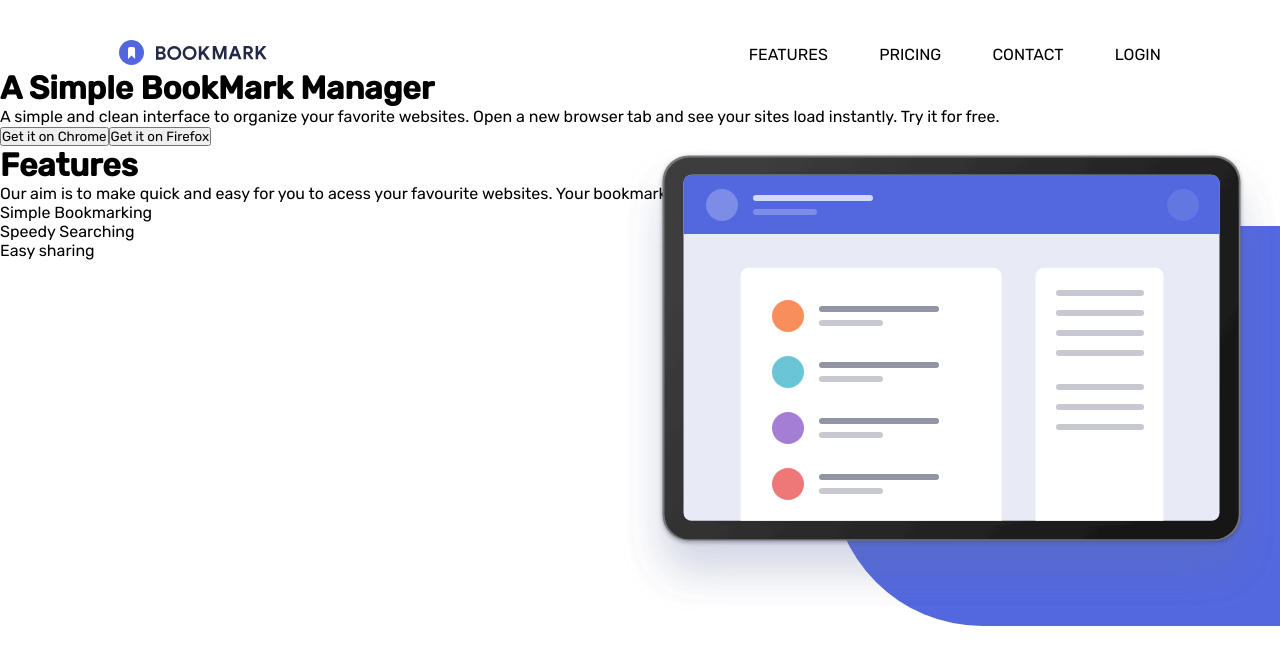
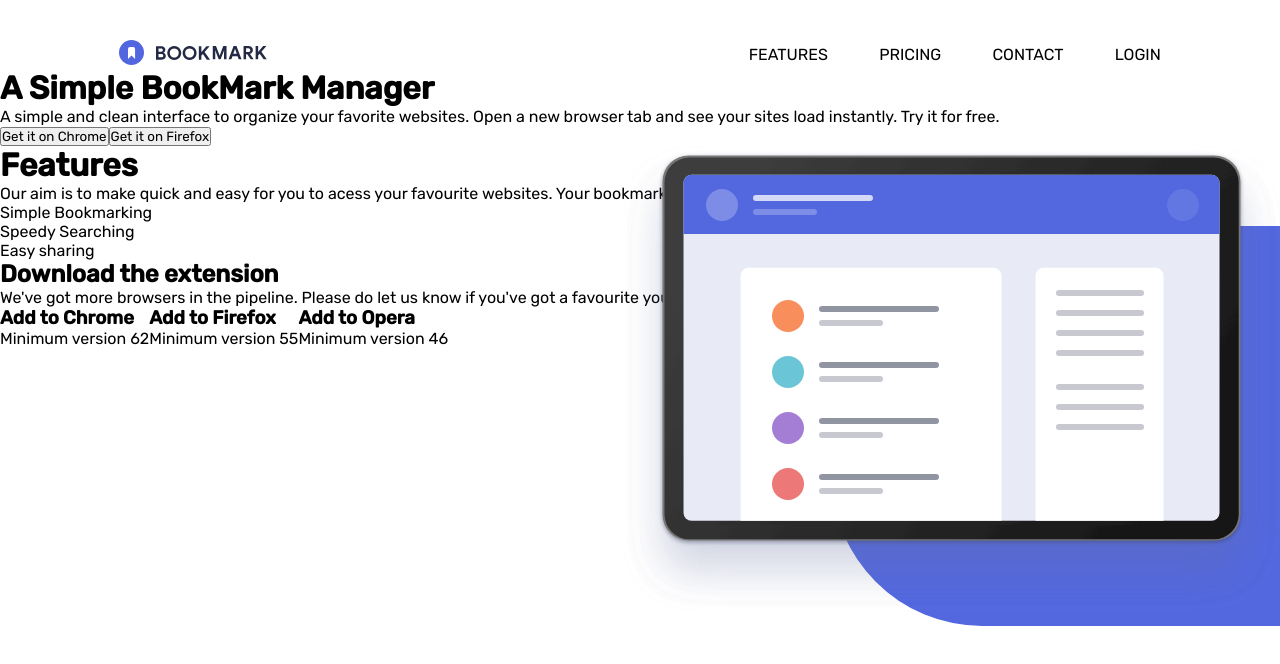
Before and after one commit to matheush9/bookmark-page-nextjs, a Next.js app: page / in a window 1280 px wide. Shown: the top 664 px of the page. Built offline with nearby package versions, Linux system fonts and the light colour scheme.

Commit message:
extension

```diff
--- a/src/components/Extension/extension.module.scss
+++ b/src/components/Extension/extension.module.scss
@@ -0,0 +1,5 @@
+.component {
+  .browsers {
+    display: flex;
+  }
+}
--- a/src/components/Extension/index.jsx
+++ b/src/components/Extension/index.jsx
@@ -1 +1,31 @@
-import styles from './extension.module.scss'
+import styles from "./extension.module.scss";
+
+export default function Extension() {
+  return (
+    <div className={styles.component}>
+      <div>
+        <h2>Download the extension</h2>
+        <p>
+          We've got more browsers in the pipeline. Please do let us know if
+          you've got a favourite you'd like us to prioritize.
+        </p>
+
+        <div className={styles.browsers}>
+          <div>
+            <h3>Add to Chrome</h3>
+            <p>Minimum version 62</p>
+          </div>
+          <div>
+            <h3>Add to Firefox</h3>
+            <p>Minimum version 55</p>
+          </div>
+          <div>
+            <h3>Add to Opera</h3>
+            <p>Minimum version 46</p>
+          </div>
+        </div>
+
+      </div>
+    </div>
+  );
+}
--- a/src/pages/index.js
+++ b/src/pages/index.js
@@ -1,5 +1,6 @@
 import Head from "next/head";
 import React, { useState } from "react";
+import Extension from "../components/Extension";
 import Features from "../components/Features";
 import Hero from "../components/Hero";
 import Topbar from "../components/Topbar";
@@ -12,6 +13,7 @@ export default function Home() {
       <Topbar />
       <Hero />
       <Features />
+      <Extension />
     </div>
   )
 }
```
